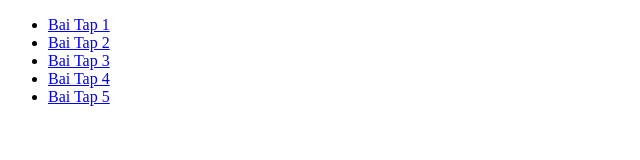
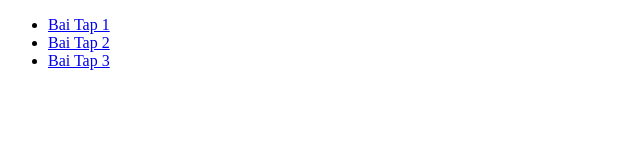
Before and after one commit to hungskygaren/fullstack-k5, a plain HTML site: page Day4/index.html in a window 1280 px wide. Shown: the whole page, without its empty margins (0-640 px from the left). Drawn offline with Linux system fonts and the light colour scheme.

Commit message:
Bai tap ngay 4

```diff
--- a/Day4/index.html
+++ b/Day4/index.html
@@ -9,7 +9,7 @@
     <ul>
       <li>
         <a
-          href="https://hungskygaren.github.io/fullstack-k5/Day3/html/Bai1.html"
+          href="https://hungskygaren.github.io/fullstack-k5/Day4/html/Bai1.html"
           >Bai Tap 1</a
         >
       </li>
@@ -25,18 +25,6 @@
           >Bai Tap 3</a
         >
       </li>
-      <li>
-        <a
-          href="https://hungskygaren.github.io/fullstack-k5/Day4/html/Bai4.html"
-          >Bai Tap 4</a
-        >
-      </li>
-      <li>
-        <a
-          href="https://hungskygaren.github.io/fullstack-k5/Day4/html/Bai5.html"
-          >Bai Tap 5</a
-        >
-      </li>
     </ul>
   </body>
 </html>
```
Also changed, not shown: Day4/html/Bai3.html (+3 -3 lines), index.html (+3 -0 lines).
